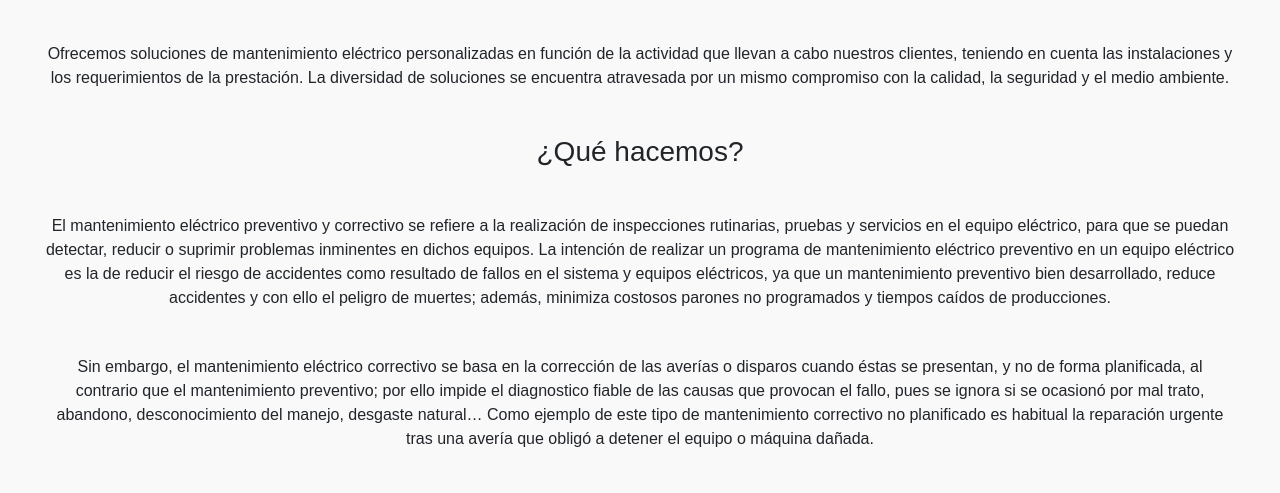
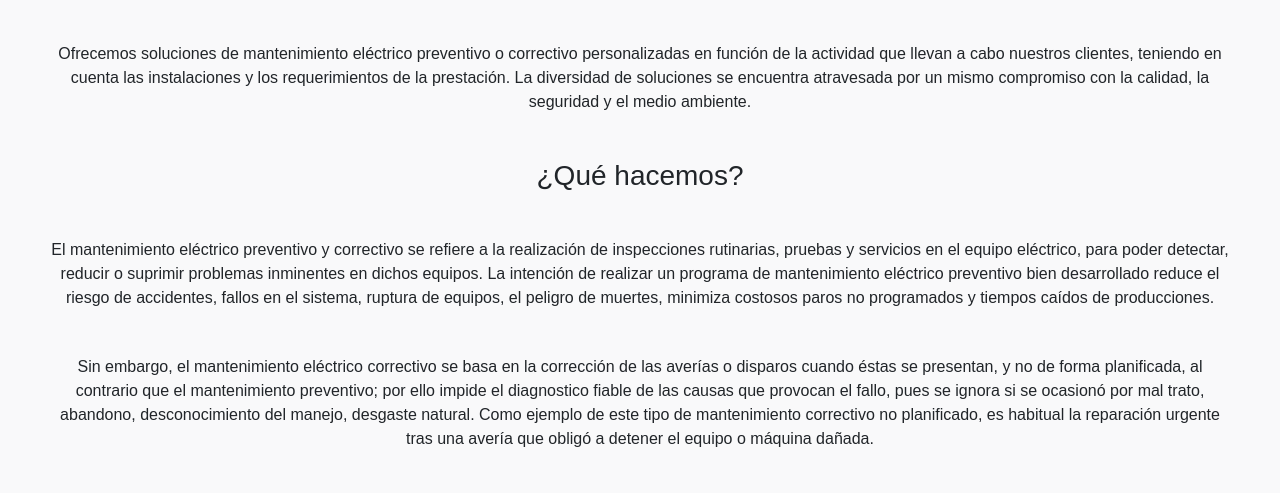
Before and after one commit to MartinLacunza/TAREA-01-LACUNZA-MARTIN, a plain HTML site: page index.html in a window 1280 px wide. Shown: the part 800-1293 px from the top of the page. Drawn offline with nearby package versions, Linux system fonts and the light colour scheme.

Commit message:
correccion de texto

```diff
--- a/index.html
+++ b/index.html
@@ -67,14 +67,14 @@
 
 <h1 class="titulo-principal">Acerca de nosotros</h1>
   <p class="acercadenosotros">
-    Ofrecemos soluciones de mantenimiento eléctrico personalizadas en función de la actividad que llevan a cabo nuestros clientes, teniendo en cuenta las instalaciones y los requerimientos de la prestación. La diversidad de soluciones se encuentra atravesada por un mismo compromiso con la calidad, la seguridad y el medio ambiente.
+    Ofrecemos soluciones de mantenimiento eléctrico preventivo o correctivo personalizadas en función de la actividad que llevan a cabo nuestros clientes, teniendo en cuenta las instalaciones y los requerimientos de la prestación. La diversidad de soluciones se encuentra atravesada por un mismo compromiso con la calidad, la seguridad y el medio ambiente.
   </p>
   <h3 class="sucursales">¿Qué hacemos?</h3>
   <p class="acercadenosotros">
-    El mantenimiento eléctrico preventivo y correctivo se refiere a la realización de inspecciones rutinarias, pruebas y servicios en el equipo eléctrico, para que se puedan detectar, reducir o suprimir problemas inminentes en dichos equipos. La intención de realizar un programa de mantenimiento eléctrico preventivo en un equipo eléctrico es la de reducir el riesgo de accidentes como resultado de fallos en el sistema y equipos eléctricos, ya que un mantenimiento preventivo bien desarrollado, reduce accidentes y con ello el peligro de muertes; además, minimiza costosos parones no programados y tiempos caídos de producciones.
+    El mantenimiento eléctrico preventivo y correctivo se refiere a la realización de inspecciones rutinarias, pruebas y servicios en el equipo eléctrico, para poder detectar, reducir o suprimir problemas inminentes en dichos equipos. La intención de realizar un programa de mantenimiento eléctrico preventivo bien desarrollado reduce el riesgo de accidentes, fallos en el sistema, ruptura de equipos, el peligro de muertes, minimiza costosos paros no programados y tiempos caídos de producciones.
   </p>
   <p class="acercadenosotros">
-    Sin embargo, el mantenimiento eléctrico correctivo se basa en la corrección de las averías o disparos cuando éstas se presentan, y no de forma planificada, al contrario que el mantenimiento preventivo; por ello impide el diagnostico fiable de las causas que provocan el fallo, pues se ignora si se ocasionó por mal trato, abandono, desconocimiento del manejo, desgaste natural… Como ejemplo de este tipo de mantenimiento correctivo no planificado es habitual la reparación urgente tras una avería que obligó a detener el equipo o máquina dañada.
+    Sin embargo, el mantenimiento eléctrico correctivo se basa en la corrección de las averías o disparos cuando éstas se presentan, y no de forma planificada, al contrario que el mantenimiento preventivo; por ello impide el diagnostico fiable de las causas que provocan el fallo, pues se ignora si se ocasionó por mal trato, abandono, desconocimiento del manejo, desgaste natural. Como ejemplo de este tipo de mantenimiento correctivo no planificado, es habitual la reparación urgente tras una avería que obligó a detener el equipo o máquina dañada.
   </p>
   <p class="acercadenosotros">
     Para mas info visita nuestra pestaña de <a href="./PAGES/contacto.html">contacto</a>.
```
